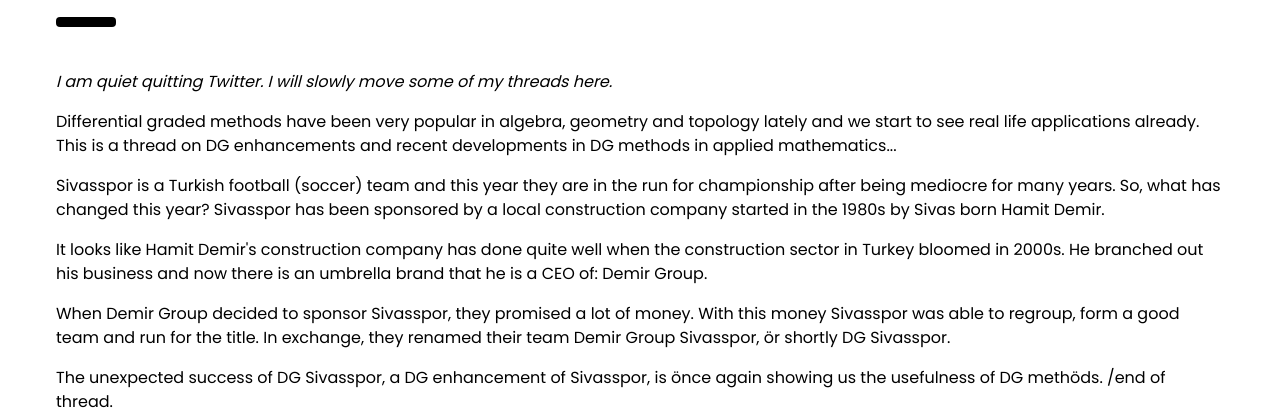
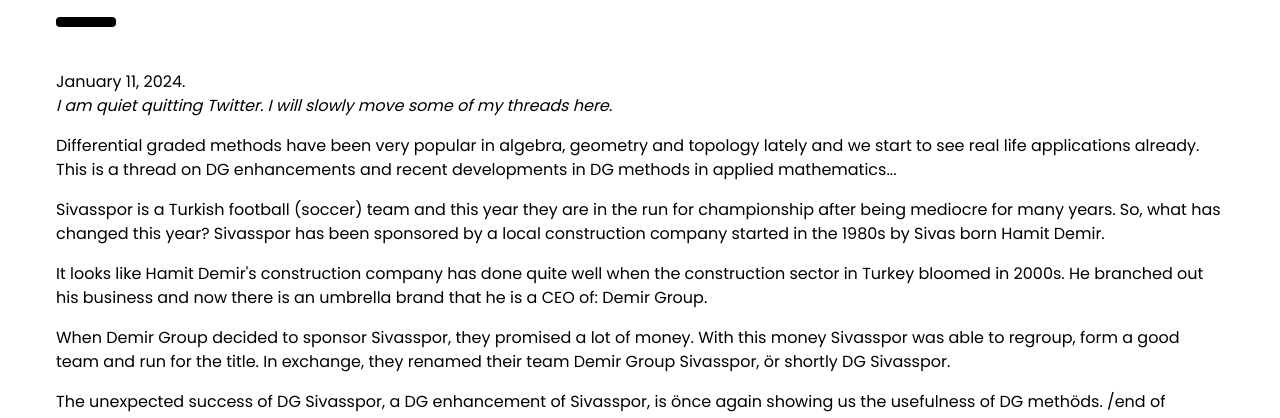
Before and after one commit to ozguresentepe/ozguresentepe.github.io, a plain HTML site: page ozgur/blog/sivasspor.html in a window 1280 px wide. Shown: the part 317-735 px from the top of the page. Drawn offline with nearby package versions, Linux system fonts and the light colour scheme.

Commit message:
Published Sivasspor

```diff
--- a/ozgur/blog/sivasspor.html
+++ b/ozgur/blog/sivasspor.html
@@ -58,6 +58,9 @@
     <!-- About -->
     <div class="w3-container" id="content" style="margin-top:7px">
         <p>
+          January 11, 2024.
+          <br>
+
             <i>I am quiet quitting Twitter. I will slowly move some of my threads here.</i>
         </p>
 
```
Also changed, not shown: ozgur/blog/index.html (+1 -1 lines).
